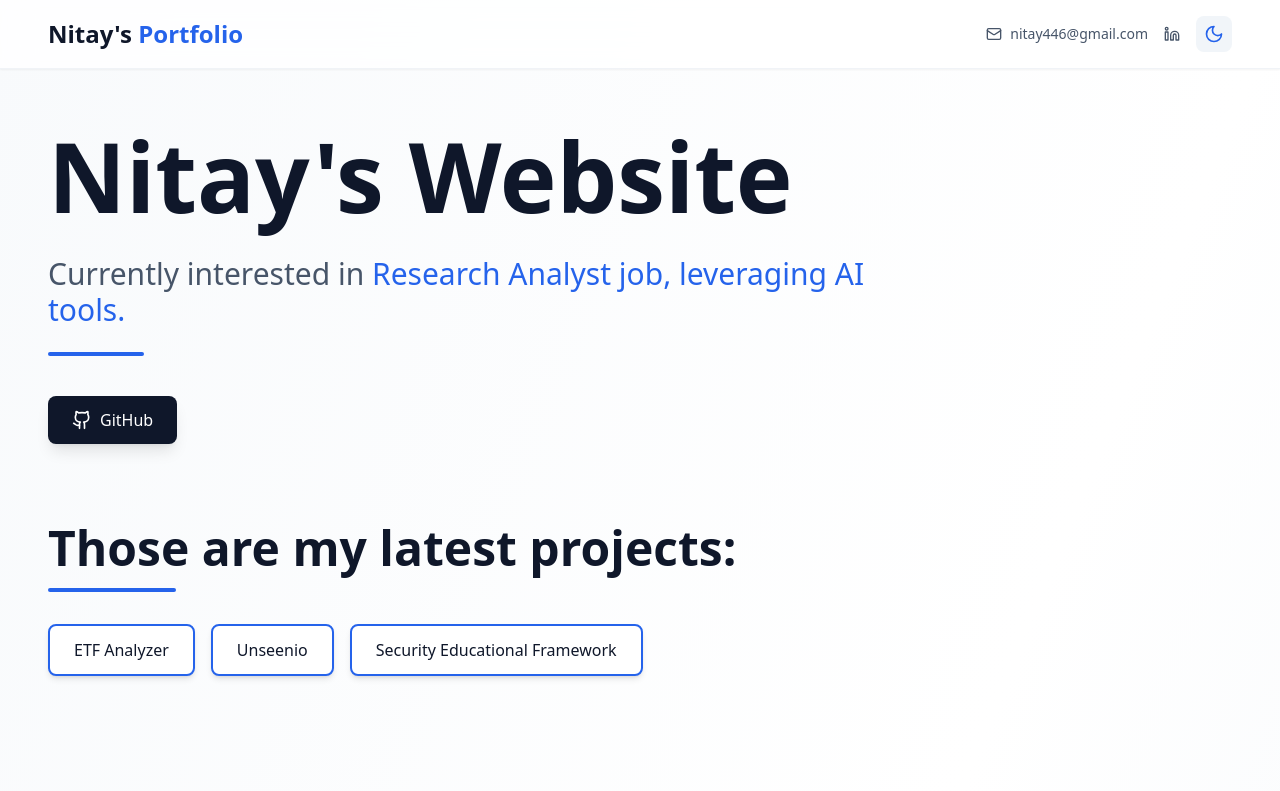
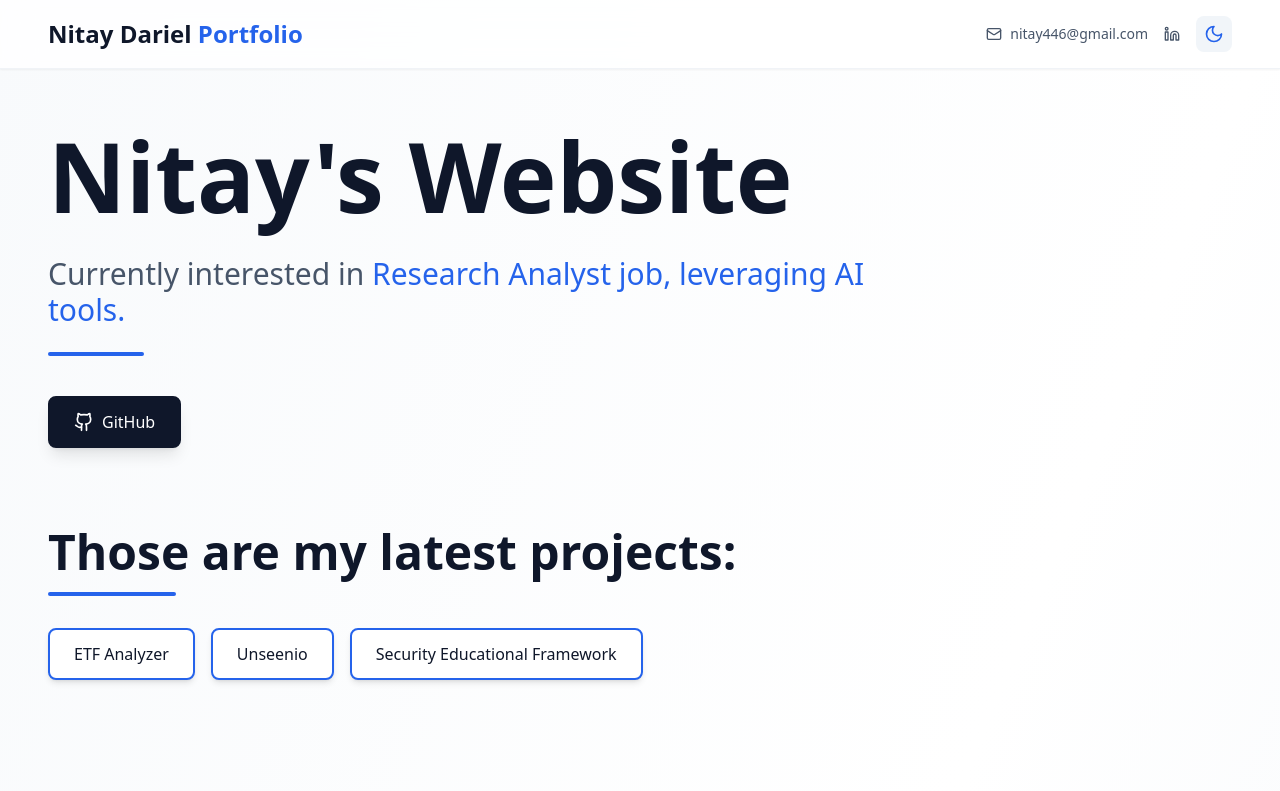
Before and after one commit to NitayDariel/nitay.github.io, a React (Vite) app: page / in a window 1280 px wide. Shown: the top 791 px of the page. Built offline with nearby package versions, Linux system fonts and the light colour scheme.

Commit message:
Update branding to Nitay Dariel Portfolio, remove cross-platform text, add orange outline to GitHub button in dark mode

```diff
--- a/src/pages/Home.jsx
+++ b/src/pages/Home.jsx
@@ -61,7 +61,7 @@ export default function Home() {
       slug: "security-framework",
       title: "Security Educational Framework",
       category: "Cybersecurity & Education",
-      description: "An educational cybersecurity platform for understanding offensive security techniques. Features a reverse shell delivery system via phishing simulation with AES-256 encrypted communication channels. Includes an interactive CLI console, C2 server, payload generator, and detailed explanation mode covering each attack component. Cross-platform support for Windows, Linux, and macOS.",
+      description: "An educational cybersecurity platform for understanding offensive security techniques. Features a reverse shell delivery system via phishing simulation with AES-256 encrypted communication channels. Includes an interactive CLI console, C2 server, payload generator, and detailed explanation mode covering each attack component.",
       images: [
         "/images/security-platform.png",
         "/images/security-cli.png",
@@ -85,7 +85,7 @@ export default function Home() {
         <div className="max-w-7xl mx-auto px-6 lg:px-12 py-4">
           <div className="flex justify-between items-center">
             <div className="text-2xl font-bold text-slate-900 dark:text-white">
-              Nitay's <span className="text-blue-600 dark:text-blue-400">Portfolio</span>
+              Nitay Dariel <span className="text-blue-600 dark:text-blue-400">Portfolio</span>
             </div>
 
             <div className="flex items-center gap-4">
@@ -116,10 +116,10 @@ export default function Home() {
               <div className="h-1 w-24 bg-blue-600 dark:bg-blue-400 rounded-full"></div>
               <div className="flex gap-4 pt-4">
                 <a
-                  href="https://github.com"
+                  href="https://github.com/NitayDariel"
                   target="_blank"
                   rel="noopener noreferrer"
-                  className="flex items-center gap-2 px-6 py-3 bg-slate-900 dark:bg-slate-800 text-white rounded-lg hover:bg-slate-800 dark:hover:bg-slate-700 transition-colors shadow-lg hover:shadow-xl"
+                  className="flex items-center gap-2 px-6 py-3 bg-slate-900 dark:bg-transparent text-white dark:text-orange-400 rounded-lg border-2 border-slate-900 dark:border-orange-400 hover:bg-slate-800 dark:hover:bg-orange-400/10 transition-colors shadow-lg hover:shadow-xl"
                 >
                   <Github className="w-5 h-5" />
                   <span className="font-medium">GitHub</span>
```
